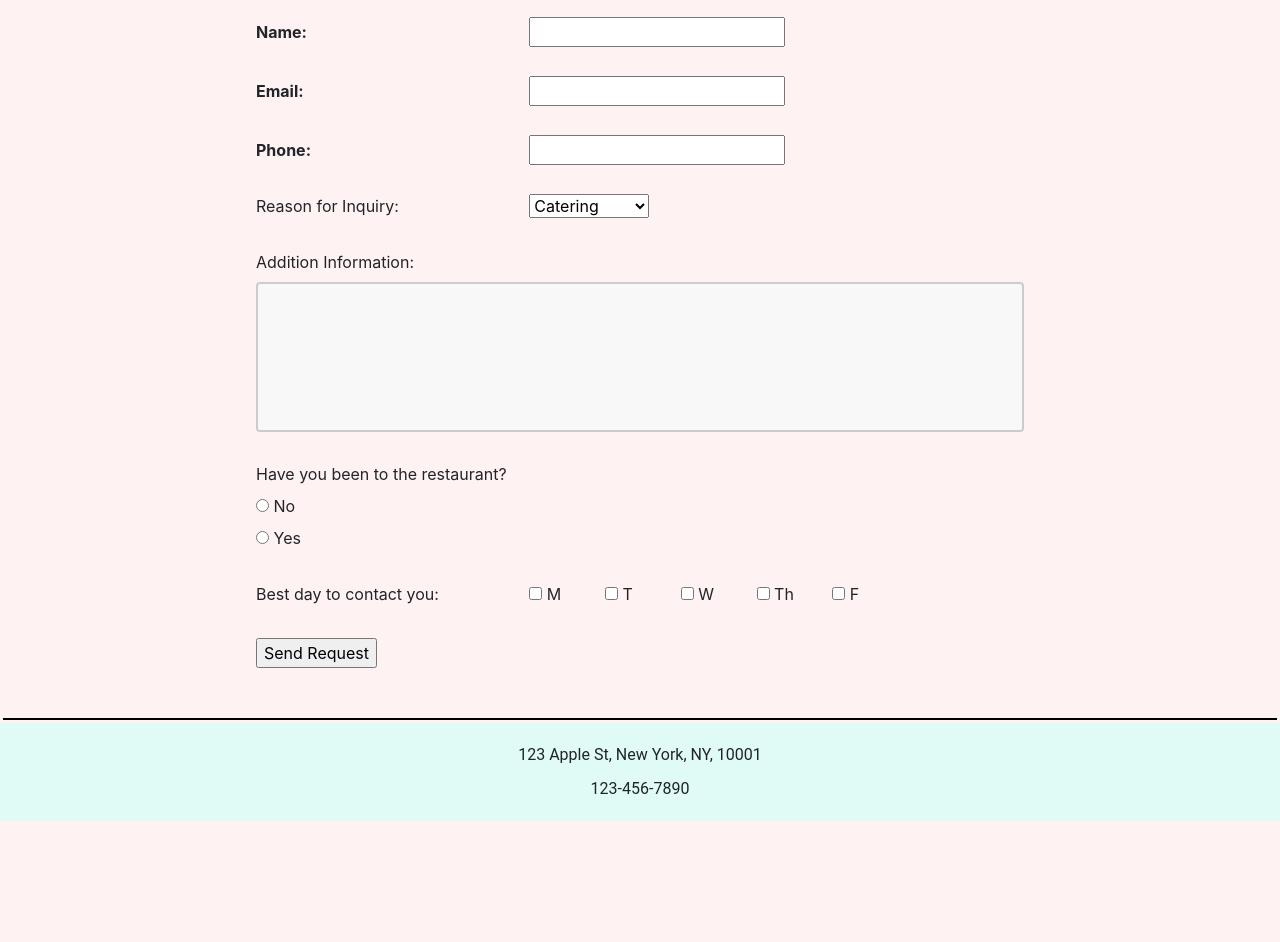
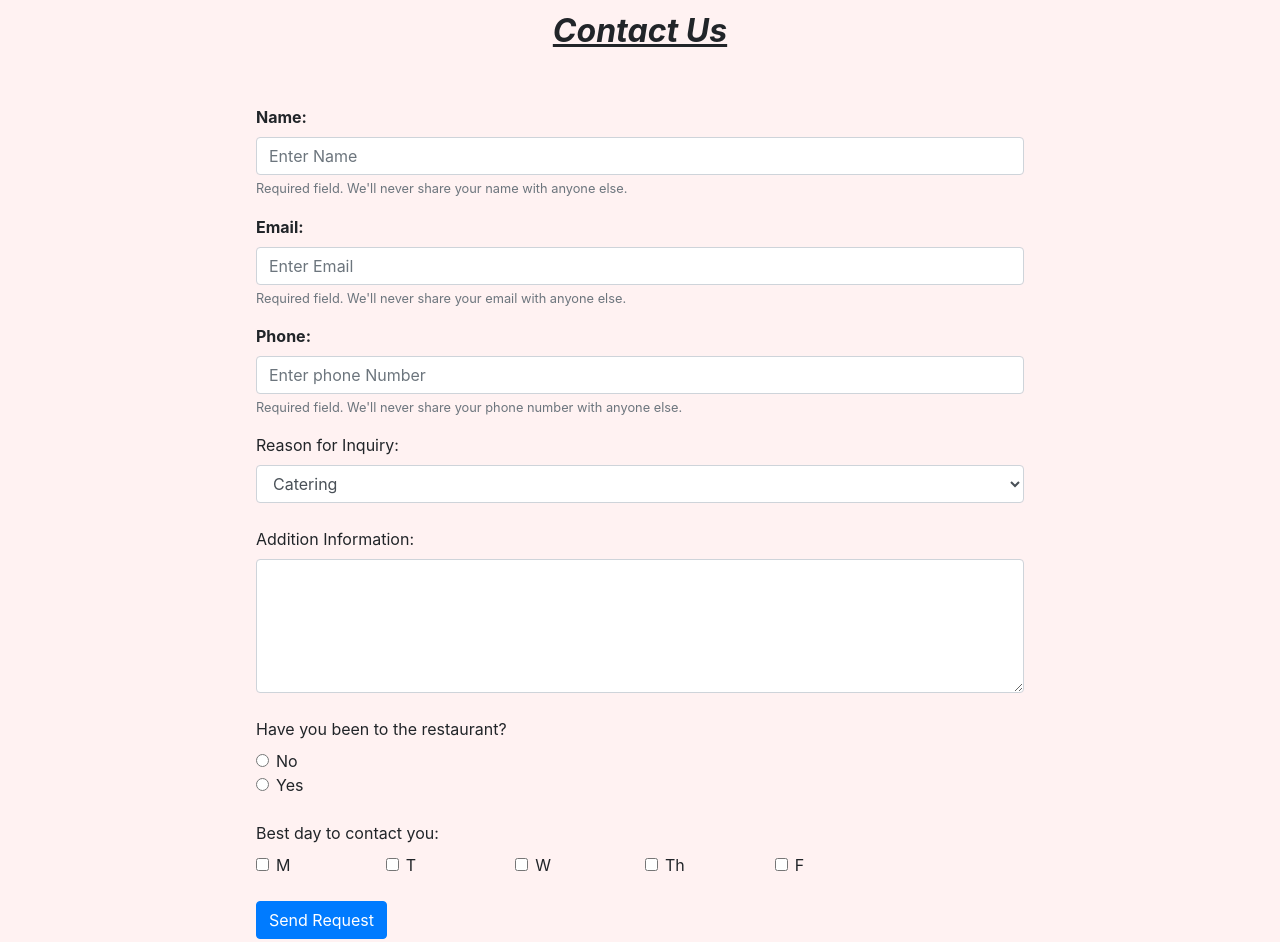
Before and after one commit to vincent-c-hsieh/restaurant3, a plain HTML site: page portfolio/contact.html in a window 1280 px wide. Shown: the part 460-1402 px from the top of the page. Before the commit the page ends 1281 px from the top, so only its background shows below. Drawn offline with nearby package versions, Linux system fonts and the light colour scheme.

Commit message:
restaurant 3 finished

```diff
--- a/portfolio/contact.html
+++ b/portfolio/contact.html
@@ -2,7 +2,7 @@
 <html lang="en" dir="ltr">
   <head>
     <meta charset="utf-8">
-    <meta name="viewport" content="width=device-width, initial scale=1, shrink to fit=no">
+    <meta name="viewport" content="width=device-width">
     <title>Contact Us</title>
     <!-- bootstrap cdn -->
     <link rel="stylesheet" href="https://stackpath.bootstrapcdn.com/bootstrap/4.4.1/css/bootstrap.min.css">
@@ -14,28 +14,27 @@
       .formContainer{
         margin: 50px 20%
       }
-      label {
-        width: 35%;
+
+      .enableJs h6{
+        text-align: center;
+        color: red;
+        font-size: 16px;
+        text-decoration: inherit;
       }
-      textarea{
-        width: 100%;
-        height: 150px;
-        padding: 12px 20px;
-        box-sizing: border-box;
-        border: 2px solid #ccc;
-        border-radius: 4px;
-        background-color: #f8f8f8;
-        resize: none;
+
+      .contactTitle p{
+        font-weight: bold;
+        font-size: 200%;
+        text-align: center;
+        margin:40px 0;
+        font-style: italic;
+        text-decoration: underline;
       }
-      .contactDayForm label{
-        width: 7%;
-      }
-      #questionForDay {
-        width: 35%;
-      }
-      .nameForm , .emailForm, .phoneForm label {
+
+      .nameForm, .emailForm, .phoneForm label {
         font-weight: bold;
       }
+
     </style>
   </head>
   <body>
@@ -62,58 +61,96 @@
       </ul>
     </div>
     <hr>
+    <div class="contactTitle">
+      <p>Contact Us</p>
+      <noscript>
+        <div class="enableJs">
+          <h6>**Make Sure to allow JavaScript to best view the site!**</h6>
+        </div>
+      </noscript>
+    </div>
     <div class="formContainer">
-      <form class="form" action="submit.html" method="post">
-        <div class="nameForm">
+
+      <!-- d
+      <form name="myForm" action="/action_page.php" onsubmit="return validateForm()" method="post">
+          Name: <input type="text" name="fname">
+        <input type="submit" value="Submit">
+      </form>
+       -->
+      <form name="myForm" class="form" onsubmit="return validateForm()" action="submit.html" method="post">
+        <div class="form-group nameForm">
           <label for="name">Name: </label>
-          <input type="text" name="name" value="" required> <br> <br>
+          <input name="name" type="text" id="name" class="form-control" aria-describedby="nameHelp" placeholder="Enter Name">
+          <small id="nameHelp" class="form-text text-muted">Required field. We'll never share your name with anyone else.</small>
         </div>
-        <div class="emailForm">
+        <div class="form-group emailForm">
           <label for="email">Email: </label>
-          <input type="text" name="email" value="" required> <br> <br>
+          <input name="email" type="email" id="email" class="form-control" aria-describedby="emailHelp" placeholder="Enter Email">
+          <small id="emailHelp" class="form-text text-muted">Required field. We'll never share your email with anyone else.</small>
         </div>
-        <div class="phoneForm">
+        <div class="form-group phoneForm">
           <label for="phone">Phone: </label>
-          <input type="text" name="phone" value="" required> <br> <br>
+          <input name="phone" type="text" id="phone" class="form-control" aria-describedby="phoneHelp" placeholder="Enter phone Number">
+          <small id="phoneHelp" class="form-text text-muted">Required field. We'll never share your phone number with anyone else.</small>
         </div>
         <div class="inquiryForm">
           <label for="reasonInquiry">Reason for Inquiry: </label>
-          <select class="Inquiry" name="">
+          <select class="form-control Inquiry" name="">
             <option value="catering" selected>Catering</option>
             <option value="privateParty">Private Party</option>
             <option value="Feedback">Feed back</option>
             <option value="other">Other</option>
-          </select> <br> <br>
+          </select> <br>
         </div>
         <div class="addInfoForm">
           <label for="additionInfo">Addition Information: </label>
-          <textarea name="name" rows="8" cols="80"></textarea> <br> <br>
+          <textarea class="form-control" id="additionInfo" rows="5" cols="80"></textarea> <br>
         </div>
         <div class="questionForm">
           <label for="question">Have you been to the restaurant? </label>
-          <div class="">
-            <input type="radio" id="choice1" name="questionnaire" value="no">
-            <label for="choice1">No</label>
+            <div class="form-check">
+              <input class="form-check-input" type="radio" name="BeenToRestaurant" id="no" value="no">
+              <label class="form-check-label" for="no">
+                No
+              </label>
+            </div>
+            <div class="form-check">
+              <input class="form-check-input" type="radio" name="BeenToRestaurant" id="yes" value="yes">
+              <label class="form-check-label" for="yes">
+                Yes
+              </label>
+            </div>
           </div>
-          <div class="">
-            <input type="radio"id="choice2" name="questionnaire" value="yes">
-            <label for="choice2">Yes</label> <br><br>
+          <br>
+        <div class="dayToContact">
+          <label for="contactDay" id="questionForDay">Best day to contact you: </label>
+          <div class="form-check">
+            <div class="row">
+              <div class="col-sm-2">
+                <input class="form-check-input" type="checkbox" id="monday" name="monday" value="monday">
+                <label class="form-check-label" for="monday">M</label>
+              </div>
+              <div class="col-sm-2">
+                <input class="form-check-input" type="checkbox" id="tuesday" name="tuesday" value="tuesday">
+                <label class="form-check-label" for="tuesday">T</label>
+              </div>
+              <div class="col-sm-2">
+                <input class="form-check-input" type="checkbox" id="wednesday" name="wednesday" value="wednesday">
+                <label class="form-check-label" for="wednesday">W</label>
+              </div>
+              <div class="col-sm-2">
+                <input class="form-check-input" type="checkbox" id="thrusday" name="thrusday" value="thrusday">
+                <label class="form-check-label" for="thrusday">Th</label>
+              </div>
+              <div class="col-sm-2">
+                <input class="form-check-input" type="checkbox" id="friday" name="friday" value="friday">
+                <label class="form-check-label" for="friday">F</label>
+              </div>
+            </div>
+            <br>
           </div>
         </div>
-        <div class="contactDayForm">
-          <label for="contactDay" id="questionForDay">Best day to contact you: </label>
-          <input type="checkbox" id="monday" name="monday" value="monday">
-          <label for="monday">M</label>
-          <input type="checkbox" id="tuesday" name="tuesday" value="tuesday">
-          <label for="tuesday">T</label>
-          <input type="checkbox" id="wednesday" name="wednesday" value="wednesday">
-          <label for="wednesday">W</label>
-          <input type="checkbox" id="thrusday" name="thrusday" value="thrusday">
-          <label for="thrusday">Th</label>
-          <input type="checkbox" id="friday" name="friday" value="friday">
-          <label for="friday">F</label> <br> <br>
-        </div>
-        <input type="submit" name="submit" value="Send Request">
+        <input class="btn btn-primary" type="submit" name="submit" value="Send Request">
       </form>
     </div>
     <hr>
@@ -123,11 +160,11 @@
         <p>123-456-7890</p>
       </div>
     </footer>
+    <!-- script from scripts file -->
+    <script src="scripts/script.js"></script>
     <!-- CDN links copied from https://getbootstrap.com/docs/4.1/getting-started/introduction/ -->
-    <script src="https://code.jquery.com/jquery-3.4.1.min.js"
-  integrity="sha256-CSXorXvZcTkaix6Yvo6HppcZGetbYMGWSFlBw8HfCJo="
-  crossorigin="anonymous"></script>
-    <script src="https://cdnjs.cloudflare.com/ajax/libs/popper.js/1.16.0/esm/popper-utils.js"></script>
-    <script src="https://cdnjs.cloudflare.com/ajax/libs/twitter-bootstrap/4.4.1/css/bootstrap-grid.css"></script>
+    <script src="https://code.jquery.com/jquery-3.3.1.slim.min.js" integrity="sha384-q8i/X+965DzO0rT7abK41JStQIAqVgRVzpbzo5smXKp4YfRvH+8abtTE1Pi6jizo" crossorigin="anonymous"></script>
+    <script src="https://cdnjs.cloudflare.com/ajax/libs/popper.js/1.14.7/umd/popper.min.js" integrity="sha384-UO2eT0CpHqdSJQ6hJty5KVphtPhzWj9WO1clHTMGa3JDZwrnQq4sF86dIHNDz0W1" crossorigin="anonymous"></script>
+    <script src="https://stackpath.bootstrapcdn.com/bootstrap/4.3.1/js/bootstrap.min.js" integrity="sha384-JjSmVgyd0p3pXB1rRibZUAYoIIy6OrQ6VrjIEaFf/nJGzIxFDsf4x0xIM+B07jRM" crossorigin="anonymous"></script>
   </body>
 </html>
--- a/portfolio/scripts/script.js
+++ b/portfolio/scripts/script.js
@@ -1 +1,16 @@
-//first script//
+//form javascript validation//
+function validateForm() {
+  var x = document.forms["myForm"]["name"].value;
+  var y = document.forms ["myForm"]["email"].value;
+  var z = document.forms ["myForm"]["phone"].value;
+  if (x == "") {
+    alert("Must fill out your name");
+    return false;
+  } else if (y == "") {
+    alert ("must fill out your email");
+    return false;
+  } else if (z == ""){
+    alert ("must fill out your phone number");
+    return false;
+  }
+}
--- a/portfolio/styles/restaurantStyles.css
+++ b/portfolio/styles/restaurantStyles.css
@@ -35,6 +35,8 @@ footer div p {
   text-align: center;
 }
 
+/* background and description css*/
+
 .descriptionSection {
   margin: 0 20%;
 }
@@ -62,3 +64,42 @@ a:visited {
 a:active {
   text-decoration-line: none;
 }
+
+/* carousel css */
+
+.centerImg {
+  display: block;
+  margin-left: auto;
+  margin-right: auto;
+  width: 80%;
+  height: auto;
+}
+
+.resizeImg {
+  width: 100%;
+  height: auto;
+}
+
+@media (max-width: 991px) {
+  .carousel-caption h2 {
+    font-size: 125%;
+  }
+}
+
+@media (max-width: 767px) {
+  .carousel-caption h2 {
+    font-size: 100%;
+  }
+}
+
+@media (max-width: 560px) {
+  .carousel-caption h2 {
+    font-size: 50%;
+  }
+}
+
+@media (max-width: 400px) {
+  .carousel-caption h2 {
+    font-size: 25%;
+  }
+}
```
Also changed, not shown: portfolio/index.html (+43 -6 lines), portfolio/menu.html (+38 -22 lines), portfolio/images/brew1.jpg (added), portfolio/images/cuttingboardBG.jpg (deleted), portfolio/images/new1.jpg (added), portfolio/images/seasonalDish.jpg (added).
